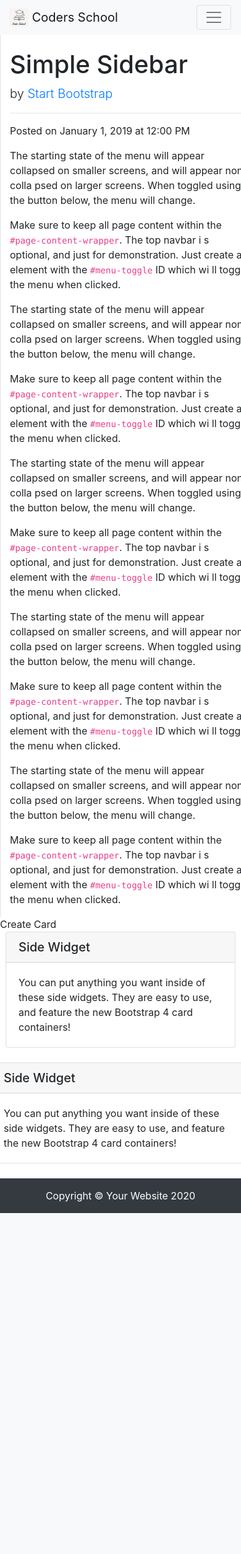
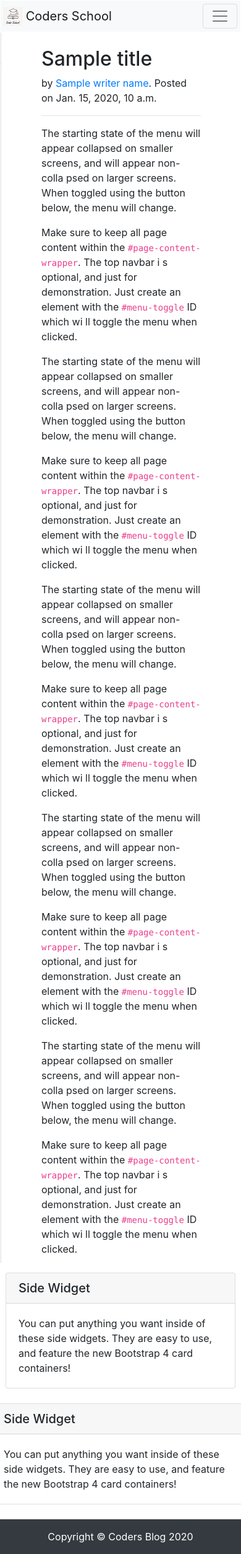
Before and after one commit to sdt-inc/codersblog, a Django app: template blog/templates/blog/index.html in a window 390 px wide; the page is wider, and only the part inside the window is pictured. Shown: that part at 62% size. Before the commit the page ends 1957 px from the top of that part, so only its background shows below. Run offline with Django 3.2, Linux system fonts and the light colour scheme; the template is opened without the code that fills it: most values are stand-ins (such as "Sample title", 1, 10 or a date in 2020); some libraries are stand-ins or nearby versions.

Commit message:
add bloglistview and fixed responsiveness

```diff
--- a/blog/static/blog/css/main.css
+++ b/blog/static/blog/css/main.css
@@ -1,3 +1,40 @@
+* {
+    margin: 100;
+    padding: 110;
+    box-sizing: border-box;
+}
+
+
+.top-nav {
+    border: 1px solid white;
+    padding: 5px;
+    margin-top: 0px;
+    position: relative;
+    top: 0px;
+    background: gainsboro;
+}
+
+.side-nav {
+border: 1px solid white;
+background:rgb(250, 250, 250);
+margin-bottom: 15px;
+}
+
+.main-content {
+    margin-left: 50px;
+    margin-right: 50px;
+    margin-bottom: 10px;
+    text-decoration: justify;
+}
+
+.footer {
+    clear: both;
+    padding: 10px;
+    background-color: #999999;
+    color:white;
+    text-align:right;
+}
+
 #wrapper {
     overflow-x: hidden;
 }
--- a/blog/static/blog/js/main.js
+++ b/blog/static/blog/js/main.js
@@ -5,3 +5,37 @@ function sayHello(who) {
 function alarm() {
     alert("Django static file testing!");
 }
+
+
+function progressIndicator(window, document) {
+    const progressIndicatorForElement = document.querySelector('[data-progress-indicator]');
+    if (!progressIndicatorForElement) {
+        return;
+    }
+
+    const progressElement = document.createElement('div');
+    progressElement.setAttribute('role', 'presentation');
+    progressElement.classList.add('progress-indicator');
+
+    // Initial position.
+    progressElement.style.left = "-100%";
+    progressElement.style.transform = "translateX(-100%)";
+
+    document.body.appendChild(progressElement);
+
+    let lastKnownScrollPosition = 0;
+    let ticking = false;
+
+    window.addEventListener('scroll', function(e) {
+        lastKnownScrollPosition = window.scrollY;
+        if (ticking) {
+            return;
+        }
+        window.requestAnimationFrame(function() {
+            var offset = Math.min(100, lastKnownScrollPosition / (progressIndicatorForElement.scrollHeight - window.innerHeight) * 100);
+            progressElement.style.transform = `translateX(${offset}%)`;
+            ticking = false;
+        });
+        ticking = true;
+    });
+}
--- a/blog/templates/blog/base.html
+++ b/blog/templates/blog/base.html
@@ -5,9 +5,7 @@
 <head>
     <!-- Required meta tags -->
     <meta charset="utf-8">
-    <meta name="viewport" content="width=device-width, initial-scale=1, shrink-to-fit=no">
-
-
+    <meta name="viewport" content="width=device-width, initial-scale=1.0, shrink-to-fit=yes">
     <!-- all this meta information are use from database -->
     {% if description %}
     <meta name='description' content="{{ description }}">
@@ -52,7 +50,7 @@
 </head>
 
 <body>
-    <nav class="navbar navbar-expand-lg navbar-light bg-light" id="wrapper">
+    <nav class="navbar navbar-expand-lg navbar-light bg-light top-nav">
         <a class="navbar-brand" href="{% url 'index' %}">
             <img src="{% static 'blog/img/logo-coder-school.png' %}" width="30" height="30"
                 class="d-inline-block align-top" alt="">
@@ -71,7 +69,6 @@
                         Tutorials
                     </a>
                     <div class="dropdown-menu" aria-labelledby="navbarDropdown">
-                        <a class="dropdown-item" href="{% url 'tutorial'%}">Python</a>
                         <a class="dropdown-item" href="#">Django</a>
                         <div class="dropdown-divider"></div>
                         <a class="dropdown-item" href="#">DSA</a>
@@ -83,8 +80,7 @@
                         Blog
                     </a>
                     <div class="dropdown-menu" aria-labelledby="navbarDropdown">
-                        <a class="dropdown-item" href="{% url 'tutorial'%}">Python</a>
-                        <a class="dropdown-item" href="#">Django</a>
+                        <a class="dropdown-item" href="{% url 'blog_list' %}">Blog List</a>
                         <div class="dropdown-divider"></div>
                         <a class="dropdown-item" href="#">DSA</a>
                     </div>
@@ -100,19 +96,33 @@
 
     <div class="d-flex menu-toggle" data-toggle="collapse">
         <!-- Sidebar -->
-        <div class="bg-light border-right" id="sidebar-wrapper">
+        <div class="bg-light border-right side-nav" id="sidebar-wrapper">
             <div class="list-group list-group-flush">
-                <a href="#" class="list-group-item list-group-item-action bg-light">Dashboard</a>
-                <a href="#" class="list-group-item list-group-item-action bg-light">Shortcuts</a>
-                <a href="#" class="list-group-item list-group-item-action bg-light">Overview</a>
-                <a href="#" class="list-group-item list-group-item-action bg-light">Events</a>
-                <a href="#" class="list-group-item list-group-item-action bg-light">Profile</a>
-                <a href="#" class="list-group-item list-group-item-action bg-light">Status</a>
+                <a href="#" class="list-group-item list-group-item-action bg-light">Table of Contents</a>
+                {% for post in object_list %}
+                    <a href="{% url 'tutorial' pk=post.pk %}" class="list-group-item list-group-item-action bg-light"> {{ post }} </a>
+                {% endfor %}
             </div>
         </div>
         <!-- /#sidebar-wrapper -->
-        <div class="container">
-            <div id="page-content-wrapper">
+        <!-- main content section -->
+        <div class="container main-content" data-progress-indicator>
+            <!-- header section -->
+            {% if title %}
+            <h2 class="mt-4"> {{ title }} </h2>
+            {% endif %}
+            <!-- Author -->
+
+            {% if writer_name %}
+            <article>
+                <address>
+                    by
+                    <a href="#">{{ writer_name }}</a>. Posted on {{ date }}
+                </address>
+            </article>
+            {% endif %}
+            <div id="page-content-wrapper text-center">
+                <hr>
                 {% block content %}
 
                 {% endblock content %}
@@ -120,12 +130,9 @@
         </div>
 
     </div>
-
     <!-- Related Link Section -->
-    Create Card
     <!-- Footer Section -->
     <!-- Footer -->
-
     <div class="row">
         <div class="card mx-4">
             <h5 class="card-header">Side Widget</h5>
@@ -146,11 +153,10 @@
 
     </div>
 
-    <footer class="py-3 bg-dark">
+    <footer class="py-3 bg-dark footer">
         <div class="container">
-            <p class="m-0 text-center text-white">Copyright &copy; Your Website 2020</p>
+            <p class="m-0 text-center text-white">Copyright &copy; Coders Blog {{ date.year }}</p>
         </div>
-        <!-- /.container -->
     </footer>
 
     <!-- Optional JavaScript -->
@@ -162,6 +168,25 @@
             e.preventDefault();
             $("#wrapper").toggleClass("toggled");
         });
+        (function (window, document) {
+            navigator.share && document.addEventListener('DOMContentLoaded', () => {
+                const share = document.querySelector('[data-share]');
+                share.style.display = 'inherit';
+                share.addEventListener('click', e => {
+                    e.preventDefault();
+                    navigator.share({
+                        title: share.getAttribute('data-share'),
+                        url: share.getAttribute('data-share-url'),
+                    }).then(() => console.info('shared!'));
+                });
+            });
+            [].forEach.call(document.querySelectorAll('.share-icons a[title]'), link => {
+                link.addEventListener('click', () => {
+                    ga('send', 'social', link.title, 'share', window.location.href);
+                    ga('send', 'event', 'share', link.title, window.location.href, 1);
+                });
+            });
+        })(window, document);
     </script>
 
     <script src="https://code.jquery.com/jquery-3.2.1.slim.min.js"
--- a/blog/templates/blog/index.html
+++ b/blog/templates/blog/index.html
@@ -2,21 +2,6 @@
 {% load static %}
 
 {% block content %}
-
-
-<h1 class="mt-4">Simple Sidebar</h1>
-
-<!-- Author -->
-<p class="lead">
-    by
-    <a href="#">Start Bootstrap</a>
-</p>
-
-<hr>
-
-<!-- Date/Time -->
-<p>Posted on January 1, 2019 at 12:00 PM</p>
-
 
 <p>The starting state of the menu will appear collapsed on smaller screens, and will appear non-colla
     psed on larger screens. When toggled using the button below, the menu will change.</p>
--- a/blog/templates/blog/tutorial.html
+++ b/blog/templates/blog/tutorial.html
@@ -3,11 +3,7 @@
 {% block content %}
 
 {% if body %}
-<h1>{{ body }}</h1>
+{{ body | safe}}
 {% endif %}
 
-<script>
-    alarm();
-</script>
-
 {% endblock content %}
--- a/blog/urls.py
+++ b/blog/urls.py
@@ -2,6 +2,7 @@ from django.urls import path
 from . import views
 
 urlpatterns = [
+    path('list/', views.BlogListView.as_view(), name='blog_list'),
     path('', views.index, name='index'),
-    path('python/tutorial', views.tutorial, name='tutorial'),
+    path('python/<int:pk>', views.tutorial, name='tutorial'),
 ]
```
Also changed, not shown: blog/models.py (+8 -0 lines), blog/views.py (+23 -4 lines).
